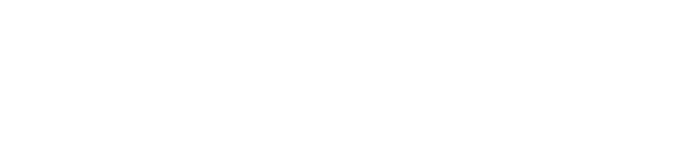
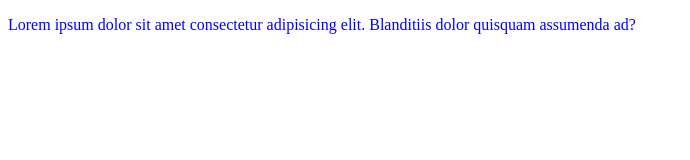
Before and after one commit to ruskul2712/test-git-github, a plain HTML site: page index.html in a window 1280 px wide. Shown: the whole page, without its empty margins (0-690 px from the left). Drawn offline with Linux system fonts and the light colour scheme.

Commit message:
new commit

```diff
--- a/index.html
+++ b/index.html
@@ -7,6 +7,6 @@
     <title>Document</title>
 </head>
 <body>
-
+    <p class="text">Lorem ipsum dolor sit amet consectetur adipisicing elit. Blanditiis dolor quisquam assumenda ad?</p>
 </body>
 </html>
--- a/style.css
+++ b/style.css
@@ -0,0 +1,3 @@
+.text {
+    color: blue;
+}
```
